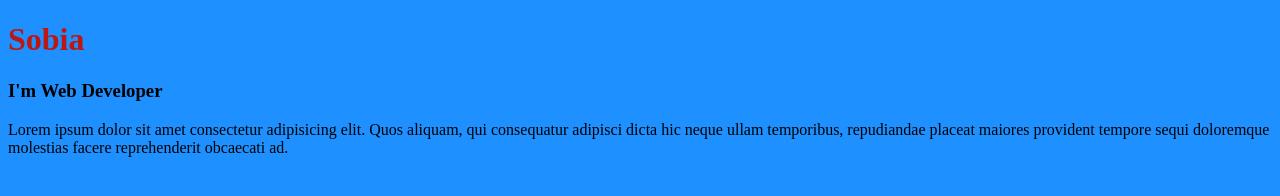
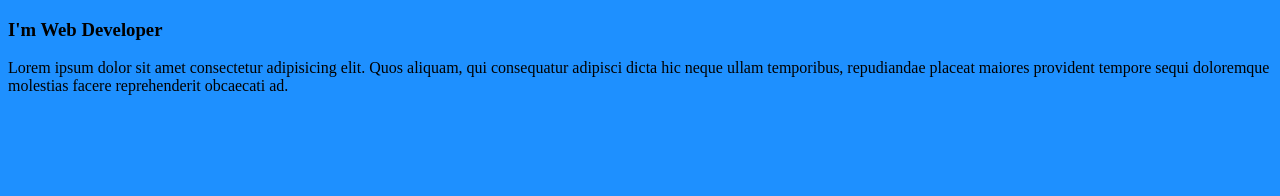
Before and after one commit to sobiariazzz/Demo-Code, a plain HTML site: page index.html in a window 1280 px wide. Drawn offline with Linux system fonts and the light colour scheme.

Commit message:
modified

```diff
--- a/index.html
+++ b/index.html
@@ -7,7 +7,7 @@
     <title>Document</title>
 </head>
 <body>
-    <h1> Sobia </h1>
+
     <h3>I'm Web Developer</h3>
     <div>Lorem ipsum dolor sit amet consectetur adipisicing elit. Quos aliquam, qui consequatur adipisci dicta hic neque ullam temporibus, repudiandae placeat maiores provident tempore sequi doloremque molestias facere reprehenderit obcaecati ad. </div>
 </body>
```
